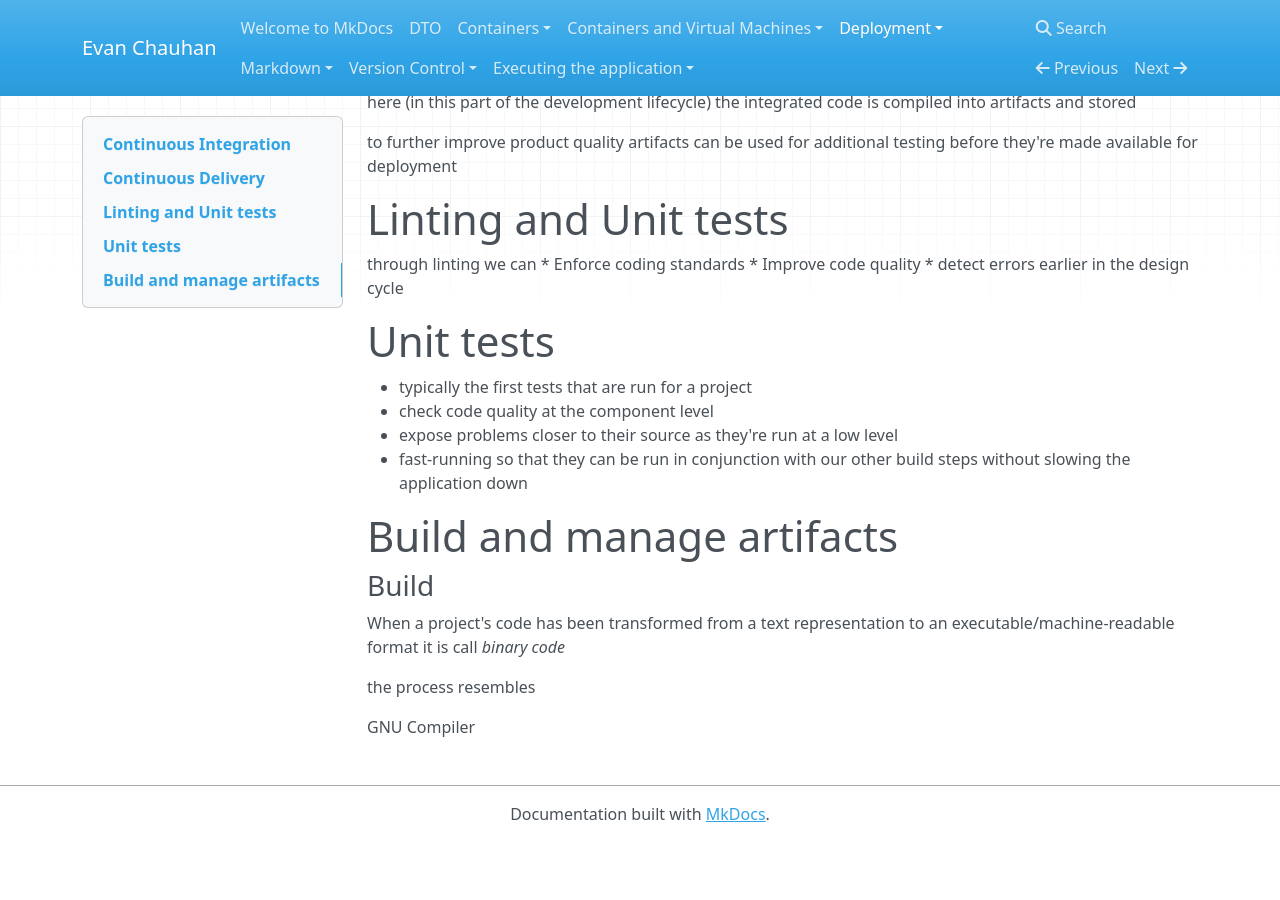
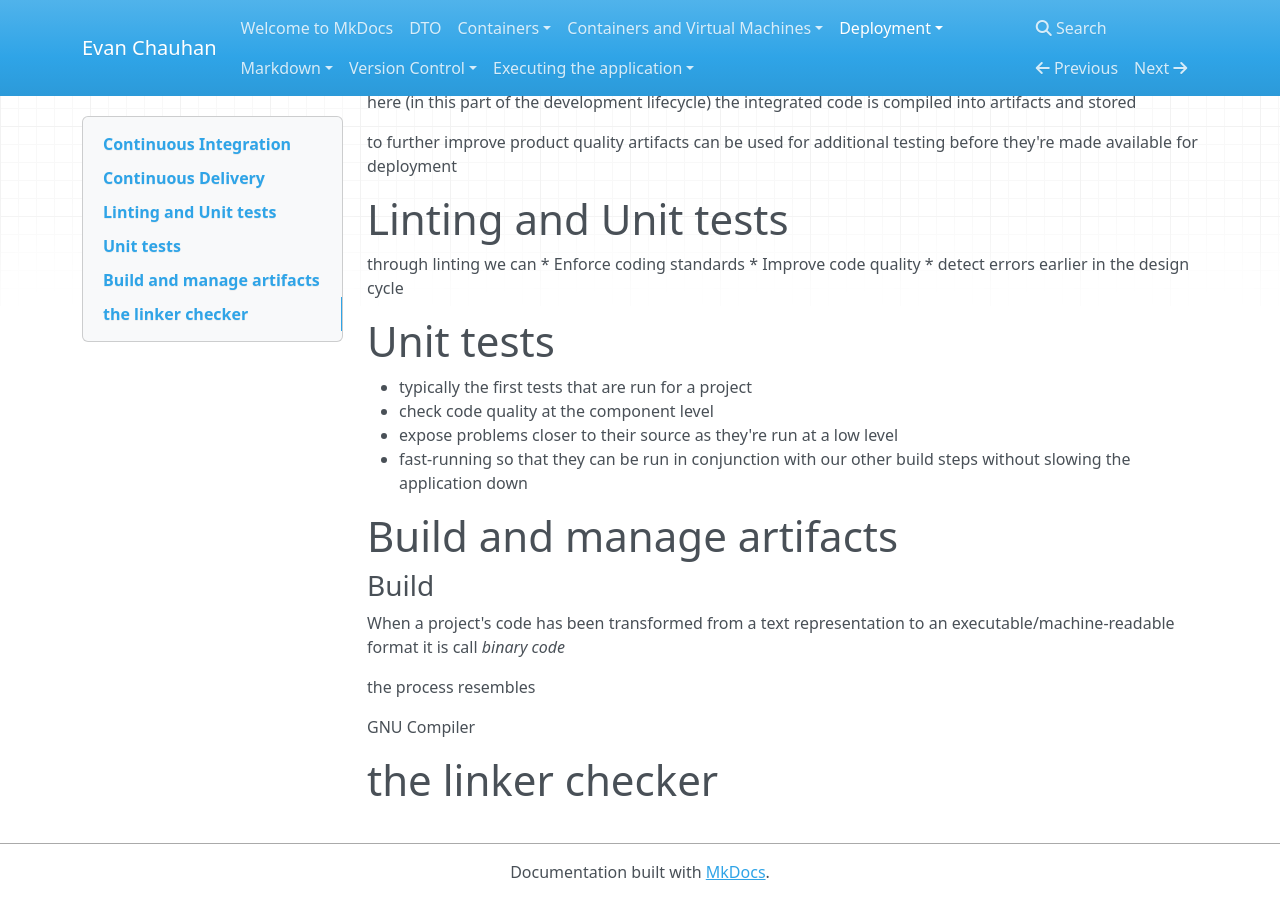
Before and after one commit to EvanChauhan/mydocs-site, an MkDocs documentation site: the page built from docs/Deployment/Continuous Integration Continuous Deployment CI/Ci.md, in a window 1280 px wide and 900 px high, scrolled down 588 px. Built offline with MkDocs 1.6.1, drawn with Linux system fonts in a browser that asks for light colours; nearby versions of some CDN libraries; before the commit the page ends 1430 px from its top, so only the background shows below that.

Commit message:
the link checker ci framework

```diff
--- a/docs/Deployment/Continuous Integration Continuous Deployment CI/Ci.md
+++ b/docs/Deployment/Continuous Integration Continuous Deployment CI/Ci.md
@@ -37,3 +37,5 @@ When a project's code has been transformed from a text representation to an exec
 the process resembles
 
 GNU Compiler
+
+# the linker checker
```
